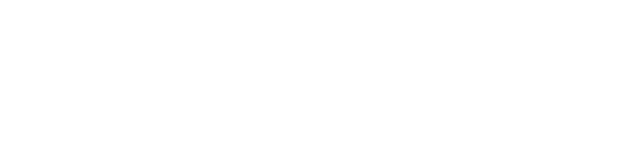
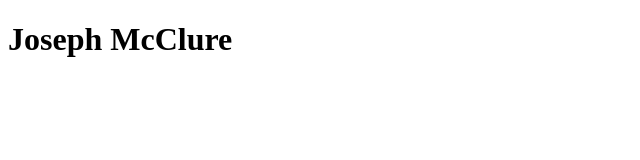
Before and after one commit to DirectYeet7/wdd130-McClure, a plain HTML site: page index.html in a window 1280 px wide. Shown: the whole page, without its empty margins (0-640 px from the left). Drawn offline with Linux system fonts and the light colour scheme.

Commit message:
Update index.html

```diff
--- a/index.html
+++ b/index.html
@@ -9,6 +9,6 @@
     <link rel="stylesheet" href="Styles/home.css">
 </head>
 <body>
-
+    <h1>Joseph McClure</h1>
 </body>
 </html>
```
